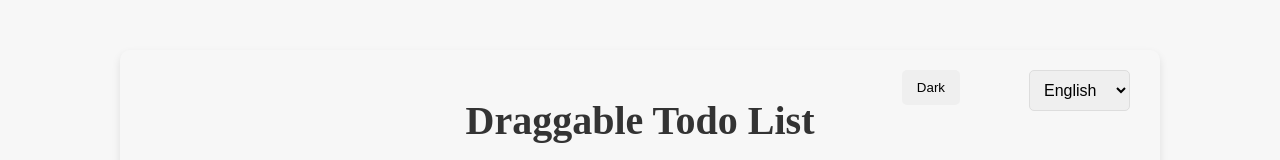
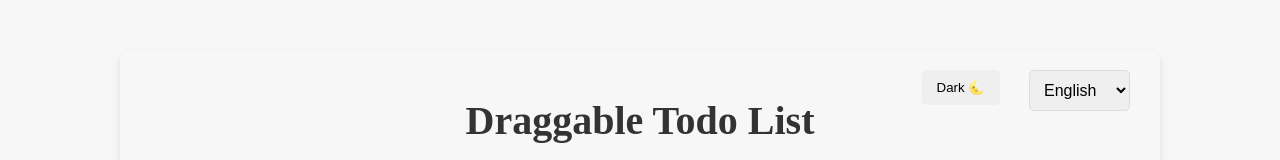
Before and after one commit to john-data-chen/ts-react-drag-and-drop-starter-kit, a React (Vite) app: page / in a window 1280 px wide. Shown: the top 160 px of the page. Built offline with nearby package versions, Linux system fonts and the light colour scheme.

Commit message:
Change theme switch position

```diff
--- a/src/App.tsx
+++ b/src/App.tsx
@@ -32,11 +32,12 @@ const SelectLanguage = styled.select`
 const ThemeSwitch = styled.button`
   position: absolute;
   top: 20px;
-  right: 200px;
+  right: 160px;
   padding: 10px 15px;
   border: none;
   border-radius: 5px;
   cursor: pointer;
+  background-color: ${({ theme }) => theme.buttonBackground};
 `;
 
 function App() {
@@ -99,7 +100,7 @@ function App() {
   return (
     <ThemeProvider theme={isDarkMode ? darkTheme : lightTheme}>
       <ThemeSwitch onClick={toggleTheme}>
-        {isDarkMode ? "Light" : "Dark"}
+        {isDarkMode ? "Light 🌞" : "Dark 🌜"}
       </ThemeSwitch>
       <GlobalStyles />
       <SelectLanguage
```
